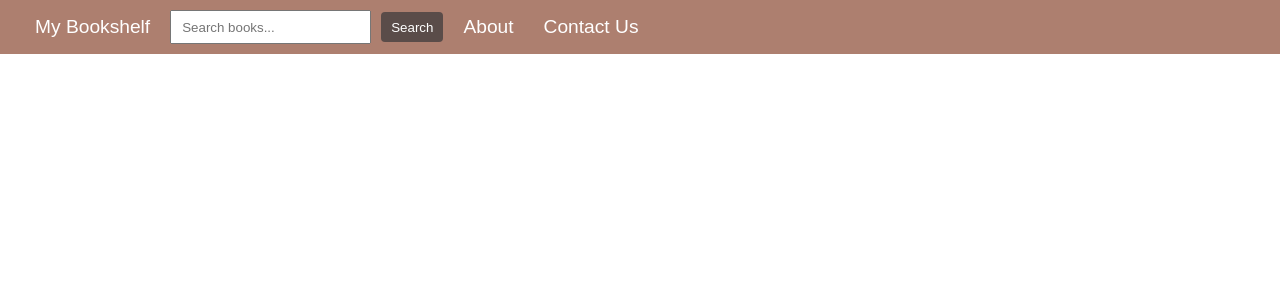
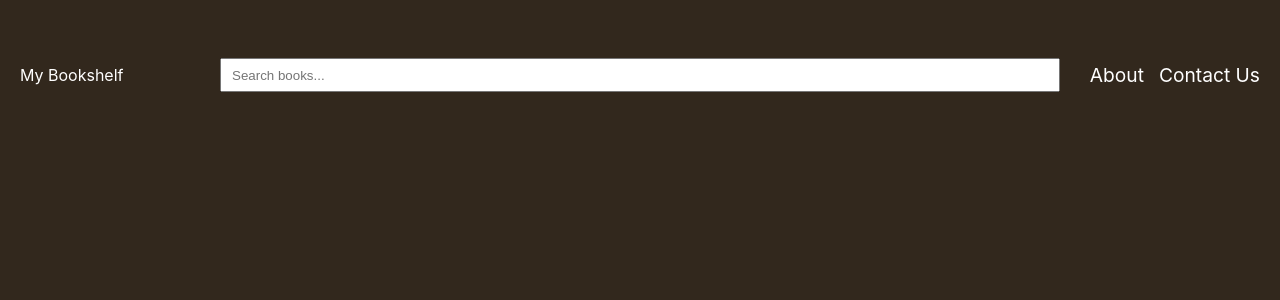
Before and after one commit to krishnaraketla/mybookshelf, a React (Create React App) app in the folder frontend/: page / in a window 1280 px wide. Shown: the top 300 px of the page. Built offline with nearby package versions, Linux system fonts and the light colour scheme.

Commit message:
search bar adjustments

```diff
--- a/frontend/src/components/NavBar.js
+++ b/frontend/src/components/NavBar.js
@@ -11,14 +11,18 @@ const NavBar = () => {
 
     return (
         <nav className="navbar">
-            <div className="nav-links">
+            <div className="company-logo">
                 <Link to="/">My Bookshelf</Link>
-                {/* Only render SearchBar if the current route is not /login */}
+            </div>
+            <div className='search-bar-nav'>
                 {location.pathname !== '/login' && <SearchBar onSearch={handleSearch} />}
+            </div>
+            <div className="right-links">
                 <Link to="/about">About</Link>
                 <Link to="/contact">Contact Us</Link>
             </div>
         </nav>
+
     );
 }
 
--- a/frontend/src/components/SearchBar.js
+++ b/frontend/src/components/SearchBar.js
@@ -2,22 +2,55 @@ import React, { useState } from 'react';
 
 const SearchBar = ({ onSearch }) => {
     const [searchTerm, setSearchTerm] = useState('');
+    const [showDropdown, setShowDropdown] = useState(false);
+    const [results, setResults] = useState([]); // This will hold search results
+
+    const handleChange = (e) => {
+        const value = e.target.value;
+        setSearchTerm(value);
+        if (value.length > 0) {
+            setShowDropdown(true);
+            // Dummy data, replace with actual search logic fetching from backend
+            setResults([
+                { id: 1, text: 'The Bell Jar by Sylvia Plath' },
+                { id: 2, text: 'The Unabridged Journals of Sylvia Plath' },
+                { id: 3, text: 'Bared to You by Sylvia Day' }
+            ]);
+        } else {
+            setShowDropdown(false);
+        }
+    };
 
     const handleSubmit = (event) => {
-        event.preventDefault();  // Prevent the default form submission behavior
-        onSearch(searchTerm);   // Call the onSearch prop function passed from NavBar
+        event.preventDefault();
+        onSearch(searchTerm);
+        setShowDropdown(false); // Hide dropdown when search is submitted
     };
 
     return (
+        <div className="search-bar-container">
             <form onSubmit={handleSubmit} className="search-form">
                 <input
                     type="text"
                     placeholder="Search books..."
                     value={searchTerm}
-                onChange={(e) => setSearchTerm(e.target.value)}
+                    onChange={handleChange}
                 />
-            <button type="submit">Search</button>
             </form>
+            {showDropdown && (
+                <ul className="search-results-dropdown">
+                    {results.map(result => (
+                        <li key={result.id} onClick={() => {
+                            setSearchTerm(result.text);
+                            setShowDropdown(false);
+                        }}>
+                            {result.text}
+                        </li>
+                    ))}
+                </ul>
+            )}
+        </div>
+
     );
 }
 
--- a/frontend/src/pages/Home.css
+++ b/frontend/src/pages/Home.css
@@ -1,58 +1,159 @@
+body, html {
+    margin: 0;
+    padding: 0;
+    width: 100%;
+    height: 100%;
+    background-color: #32281D; /* Set the desired background color */
+}
+
 .home {
-    font-family: Arial, sans-serif; /* Use a standard font */
+    display: flex;
+    flex-direction: column;
+    width: 100%;
+    height: 100%;
+}
+
+.home-content {
+    flex: 1;
 }
 
 .navbar {
-    background-color: #ad7f6f;
+    background-color: transparent;
     color: white;
-    padding: 10px 20px;
+    padding: 58px 20px;
     display: flex;
+    align-items: center;
     justify-content: space-between;
-    align-items: center;
+    width: 100%;
+    box-sizing: border-box; /* Include padding and border in the element's width and height */
 }
 
-.nav-links {
+.company-logo {
+    flex: 1;
     display: flex;
-    align-items: center;
-    height: 100%; /* Full height to align with other elements */
+    justify-content: flex-start;
+    max-width: 200px; /* Adjust maximum width as needed */
+    padding-right: 10px; /* Add padding to prevent it sticking to the edge */
+    box-sizing: border-box;
+    color:white;
+}
+.company-logo a {
+    color: inherit; /* Inherits the parent element's text color */
+    text-decoration: none; /* Removes the underline */
 }
 
-.nav-links a, .nav-links form {
+.company-logo a:visited {
+    color: inherit; /* Keeps the color the same for visited links */
+    text-decoration: none; /* Keeps the underline removed for visited links */
+}
+
+
+.search-bar-nav {
+    flex: 1;
     display: flex;
-    align-items: center;
-    margin: 0 15px;
+    justify-content: center;
+}
+
+/*#32281D*/
+.right-links {
+    flex: 1;
+    display: flex;
+    justify-content: flex-end;
+    max-width: 200px; /* Adjust maximum width as needed */
+    padding-left: 10px; /* Add padding to prevent it sticking to the edge */
+    box-sizing: border-box;
+    color:white;
+}
+
+.right-links a {
+    margin-left: 15px;
     color: white;
     text-decoration: none;
     font-size: 1.2rem;
 }
 
-.nav-links form {
-    margin: 0; /* Remove default form margin */
-}
-
 .search-form {
     display: flex;
-    align-items: center; /* This will align the input and button within the form */
-}
-
-.search-form input, .search-form button {
-    margin: 0 5px; /* Reduced margin */
+    align-items: center;
+    width:100%;
+    position: relative;
 }
 
 /* Ensure inputs and buttons are not expanding beyond expected */
-input, button {
+.search-form input {
     height: 30px; /* Example height, adjust as needed */
     padding: 0 10px;
+    width: 100%;
 }
 
-.search-form button {
-    background-color: #5A4C49;
-    border: none;
-    border-radius: 4px;
-    cursor: pointer;
-    color: white;
+
+
+/****************** DROPDOWN ******************/
+
+.dropdown-container {
+    position: relative;
+    width: 100%;
 }
 
-.search-form button:hover {
-    background-color: #4A3C39;
+.dropdown-container input {
+    width: 100%;
+    padding: 10px;
+    box-sizing: border-box;
 }
+
+.dropdown-list {
+    position: absolute;
+    width: 100%;
+    background: white;
+    box-shadow: 0 8px 16px rgba(0,0,0,0.15);
+    list-style: none;
+    margin: 0;
+    padding: 0;
+    max-height: 200px;
+    overflow-y: auto;
+}
+
+.dropdown-list li {
+    display: flex;
+    align-items: center;
+    padding: 10px;
+    border-bottom: 1px solid #ccc;
+    cursor: pointer;
+}
+
+.dropdown-list li img {
+    width: 50px;
+    height: 50px;
+    margin-right: 10px;
+    object-fit: cover; /* This will ensure images are nicely fitted */
+}
+
+.dropdown-list li span {
+    flex-grow: 1;
+}
+
+.search-bar-container {
+    position: relative;
+    width: 100%;
+}
+
+.search-results-dropdown {
+    position: absolute;
+    width: 100%;
+    background: white;
+    box-shadow: 0 4px 8px rgba(0,0,0,0.1);
+    list-style: none;
+    padding: 0;
+    margin-top: 2px;
+    color: #333;
+}
+
+.search-results-dropdown li {
+    padding: 10px;
+    cursor: pointer;
+    border-bottom: 1px solid #ccc;
+}
+
+.search-results-dropdown li:hover {
+    background-color: #f8f8f8;
+}
```
Also changed, not shown: frontend/src/components/DropDown.js (added, +29 -0 lines), 2 other files (tests, documents, lock files or other folders). Lines whose indentation alone changed are shown as unchanged.
